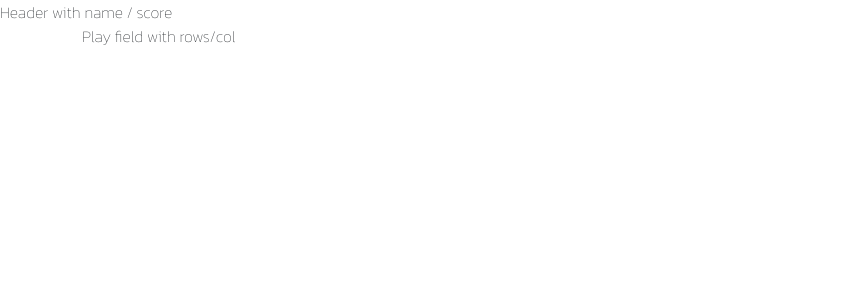
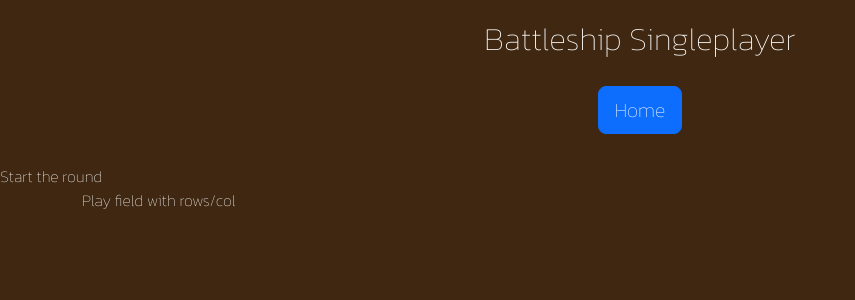
Before and after one commit to danielbeGIT/battleship-singleplayer, a React (Create React App) app: page /gamepage in a window 1280 px wide. Shown: the top 300 px of the page, without its empty margins (0-855 px from the left). Built offline with nearby package versions, Linux system fonts and the light colour scheme.

Commit message:
homepage, gamepage new styles

```diff
--- a/src/assets/styles/GamePage.scss
+++ b/src/assets/styles/GamePage.scss
@@ -0,0 +1,20 @@
+.game_page {
+    background-color: #3f2711;
+    color: white;
+    height: 100vh;
+
+    .header_section {
+        display: flex;
+        place-items: center;
+        flex-direction: column;
+        padding-bottom: 30px;
+
+        h2 {
+            padding: 20px;
+        }
+    }
+
+    .playfield_section {
+        color: white;
+    }
+}
--- a/src/assets/styles/HomePage.scss
+++ b/src/assets/styles/HomePage.scss
@@ -1,13 +1,18 @@
 .home_page {
     background-color: #3f2711;
+    color: white;
+    height: 100vh;
     display: flex;
     place-items: center;
     flex-direction: column;
-    height: 100vh;
-    padding-top: 30vh;
+    padding-top: 30px;
 
     h2 {
-        color: white;
+        padding-bottom: 30px;
+    }
+
+    img {
+        max-inline-size: 25%;
         padding-bottom: 50px;
     }
 }
--- a/src/components/Header.jsx
+++ b/src/components/Header.jsx
@@ -1,9 +1,17 @@
-import React from 'react'
+import { Button } from 'react-bootstrap/'
+import { Link } from 'react-router-dom'
 
 const Header = () => {
     return (
-        <div>
-            Header with name / score
+        <div className="header_section">
+            <h2>Battleship Singleplayer</h2>
+            <Button
+                size="lg"
+                as={Link}
+                to="/"
+            >
+                Home
+            </Button>
         </div>
     )
 }
--- a/src/pages/GamePage.jsx
+++ b/src/pages/GamePage.jsx
@@ -1,19 +1,17 @@
-import React from 'react'
 import Header from '../components/Header'
 import PlayField from '../components/PlayField'
 
 const GamePage = () => {
     return (
-        <>
+        <div className="game_page">
             <Header/>
-
-            <div className="startButton">
-
+            <div className="playfield_section">
+                <div className="startButton">
+                    Start the round
+                </div>
+                <PlayField />
             </div>
-
-            <PlayField />
-
-        </>
+        </div>
     )
 }
 
--- a/src/pages/HomePage.jsx
+++ b/src/pages/HomePage.jsx
@@ -1,4 +1,5 @@
-import React from 'react'
+import MainImage from '../assets/images/cartoon_battleship.jpg'
+
 import { Button } from 'react-bootstrap/'
 import { Link } from 'react-router-dom'
 
@@ -6,6 +7,10 @@ const HomePage = () => {
     return (
         <div className="home_page">
             <h2>Battleship Singleplayer</h2>
+            <img
+                src={MainImage}
+                alt="MainImage"
+            />
             <Button
                 size="lg"
                 as={Link}
```
Also changed, not shown: src/assets/images/cartoon_battleship.jpg (added).
